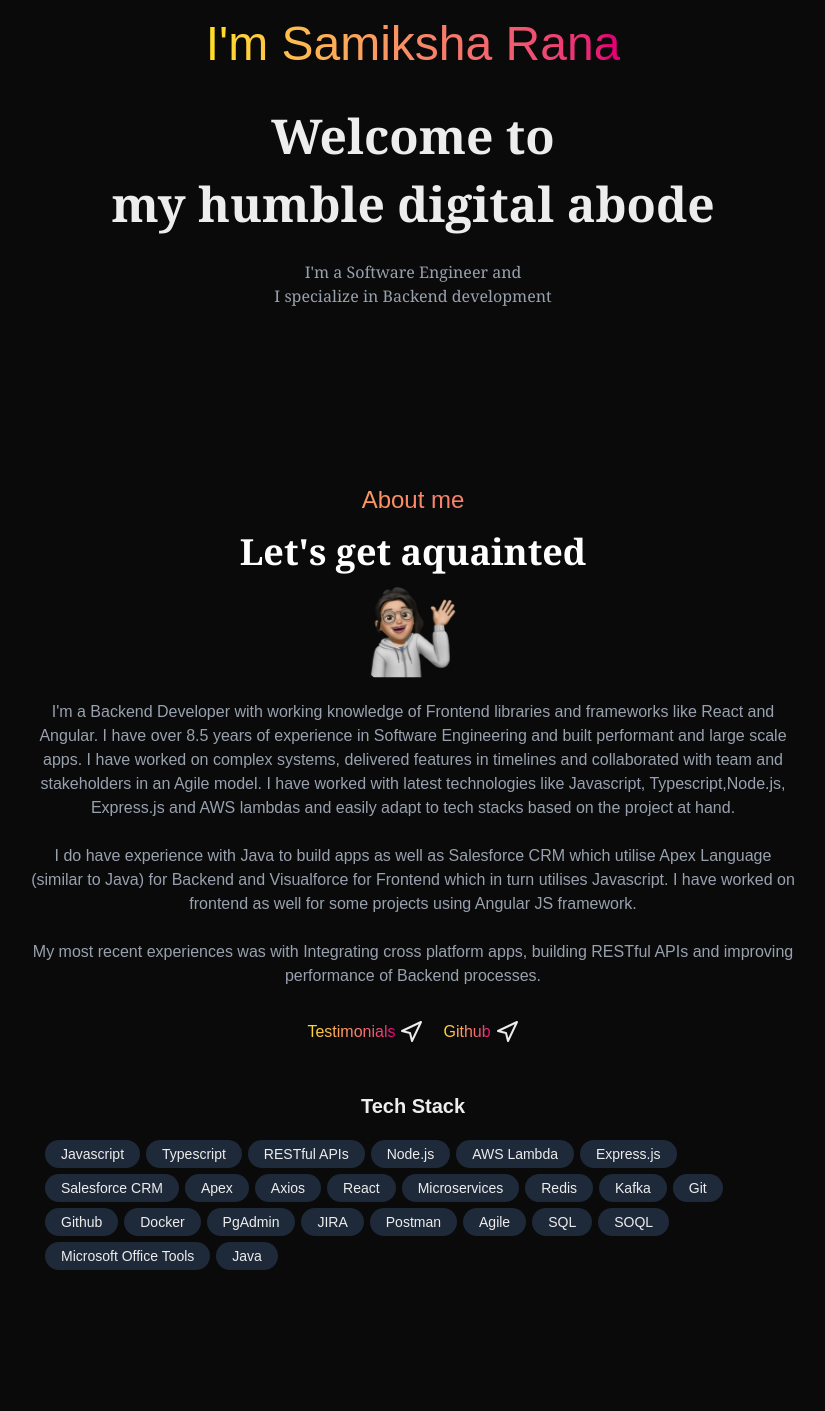
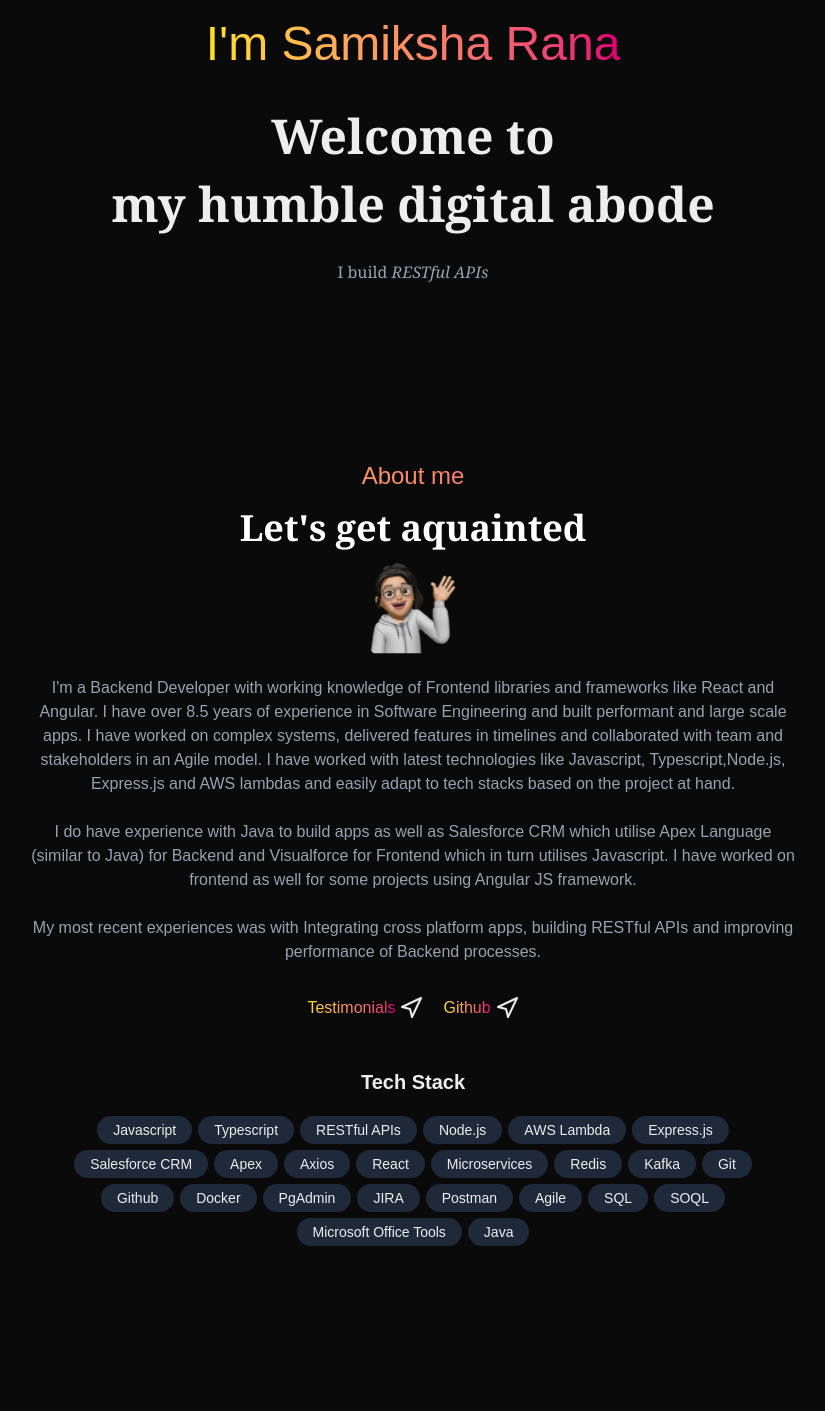
Before and after one commit to SamyR9/samiksharana-portfolio, a Next.js app: page / in a window 1280 px wide. Shown: the part 294-1705 px from the top of the page, without its empty margins (227-1052 px from the left). Built offline with nearby package versions, Linux system fonts and the light colour scheme.

Commit message:
typewriter effect

```diff
--- a/package.json
+++ b/package.json
@@ -14,7 +14,8 @@
     "next": "15.3.3",
     "react": "^19.0.0",
     "react-dom": "^19.0.0",
-    "react-icons": "^5.5.0"
+    "react-icons": "^5.5.0",
+    "typed.js": "^2.1.0"
   },
   "devDependencies": {
     "@eslint/eslintrc": "^3",
--- a/src/sections/Grid.tsx
+++ b/src/sections/Grid.tsx
@@ -12,10 +12,11 @@ export default function Grid() {
           <div className="">
             {
               gridBox[i] === "Tech Stack" &&
-              <div className="flex flex-wrap mt-5 gap-1.5">
+              <div className="flex flex-wrap mt-5 gap-1.5 justify-center">
                 {
                   techStack.map((item,i) => (
-                    <div key={i} className="px-4 py-1 rounded-full bg-gray-800 border-gray-700 hover:bg-gray-500 text-sm">{item}</div>
+                    <div key={i} className="px-4 py-1 rounded-full bg-gray-800 border-gray-700 hover:bg-gray-500 text-sm">{item}
+                    </div>
                   ))
                 }
               </div>
--- a/src/sections/Hero.tsx
+++ b/src/sections/Hero.tsx
@@ -1,6 +1,26 @@
+"use client";
+
 import Image from "next/image";
+import Typed from 'typed.js';
+import { useRef, useEffect } from "react";
 
 export default function Hero() {
+
+  const el = useRef(null);
+
+  useEffect(() => {
+    const typed = new Typed(el.current, {
+      strings: ['I&apos;m a <i>Software Engineer</i>', 'I build <i>Web Applications</i>', 'I build <i>RESTful APIs</i>', 'I build <i>Backends</i>', 'I build <i>Salesforce Apps</i>'],
+      typeSpeed: 50,
+      showCursor: false,
+      loop: true
+    });
+
+    return () => {
+      typed.destroy();
+    };
+  }, []);
+
   return(
     <section id="hero" className="py-16 px-4 text-center mx-auto max-w-200 flex flex-col items-center">
 
@@ -15,7 +35,7 @@ export default function Hero() {
       ">Welcome to</h1>
       <h1 className="text-5xl font-semibold font-serif text-wrap mt-5
       ">my humble digital abode</h1>
-      <p className="py-8 text-gray-400 font-serif">I&apos;m a Software Engineer and <br></br> I specialize in Backend development</p>
+      <span className="py-8 text-gray-400 font-serif" ref={el}></span>
     </section>
   )
 }
```
Also changed, not shown: 2 other files (tests, documents, lock files or other folders).
